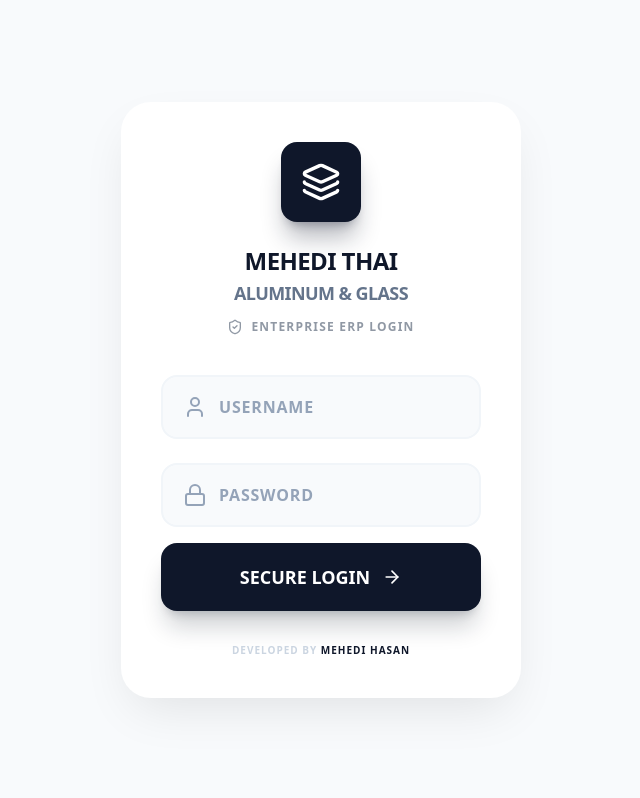
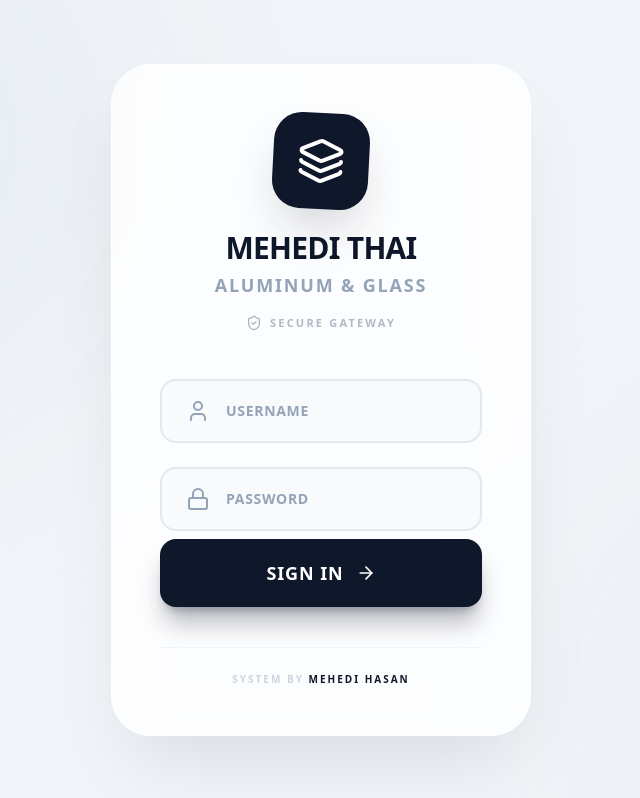
Before and after one commit to Mehedimnm/Mehedi-Thai-Aluminium-Glass, a React (Vite) app: page /login in a window 1280 px wide. Shown: the whole page, without its empty margins (319-959 px from the left). Built offline with nearby package versions, Linux system fonts and the light colour scheme.

Commit message:
Dashboard Update

```diff
--- a/src/Login.jsx
+++ b/src/Login.jsx
@@ -12,7 +12,7 @@ import {
   ShieldCheck
 } from 'lucide-react';
 
-// --- ইনপুট ফিল্ড কম্পোনেন্ট (Green Glow + No Eye Icon) ---
+// --- আল্ট্রা-মডার্ন ইনপুট কম্পোনেন্ট (Red Error + Green Focus) ---
 const InputField = ({
   name,
   type,
@@ -21,46 +21,60 @@ const InputField = ({
   value,
   onChange,
   focused,
-  setFocused
+  setFocused,
+  isError // নতুন প্রপ: এরর আছে কিনা চেক করার জন্য
 }) => {
   const isFocused = focused === name;
   const hasValue = value.length > 0;
   const isActive = isFocused || hasValue;
 
+  // ডায়নামিক স্টাইল ক্লাস
+  let containerClass = "border-slate-200 bg-slate-50 hover:border-slate-300"; // ডিফল্ট
+  let iconClass = "text-slate-400"; // ডিফল্ট আইকন কালার
+  let labelColor = "#94a3b8"; // ডিফল্ট লেবেল কালার
+
+  if (isError) {
+    // 🔴 এরর থাকলে লাল গ্লো
+    containerClass = "border-red-500 bg-white shadow-[0_0_25px_rgba(239,68,68,0.3)] animate-pulse-subtle";
+    iconClass = "text-red-500";
+    labelColor = "#ef4444";
+  } else if (isFocused) {
+    // 🟢 ফোকাস থাকলে সবুজ গ্লো
+    containerClass = "border-green-500 bg-white shadow-[0_0_20px_rgba(34,197,94,0.4)]";
+    iconClass = "text-green-600";
+    labelColor = "#15803d";
+  }
+
   return (
     <div className="relative mb-6 group">
-      {/* Container */}
       <div className={`
-        relative flex items-center overflow-hidden rounded-2xl border-2 transition-all duration-300
-        ${isFocused
-          ? 'border-green-500 bg-white shadow-[0_0_20px_rgba(34,197,94,0.4)]' // ✅ GREEN GLOW EFFECT
-          : 'border-slate-100 bg-slate-50 hover:border-slate-300'
-        }
+        relative flex items-center overflow-hidden rounded-2xl border-[2.5px] transition-all duration-300 h-[64px]
+        ${containerClass}
       `}>
 
-        {/* Icon Section */}
-        <div className={`pl-5 pr-3 transition-colors duration-300 ${isFocused ? 'text-green-600' : 'text-slate-400'}`}>
+        {/* আইকন সেকশন */}
+        <div className={`pl-6 pr-4 transition-colors duration-300 ${iconClass}`}>
           <Icon className="w-6 h-6" />
         </div>
 
-        {/* Floating Label & Input Area */}
-        <div className="relative flex-1 h-[60px]">
-          {/* Floating Label Animation */}
+        {/* ইনপুট এরিয়া */}
+        <div className="relative flex-1 h-full flex flex-col justify-center">
+          {/* ফ্লোটিং লেবেল */}
           <motion.label
             initial={false}
             animate={{
-              y: isActive ? 8 : 18,
-              scale: isActive ? 0.75 : 1,
+              y: isActive ? -10 : 0,
+              scale: isActive ? 0.7 : 1,
               originX: 0,
-              color: isFocused ? '#15803d' : '#94a3b8' // Focused হলে গাঢ় সবুজ টেক্সট
+              color: labelColor
             }}
             transition={{ duration: 0.2, ease: "easeOut" }}
-            className="absolute left-0 font-bold uppercase tracking-wider pointer-events-none z-10"
+            className="absolute font-bold uppercase tracking-wider pointer-events-none text-sm z-10"
           >
             {label}
           </motion.label>
 
-          {/* Actual Input */}
+          {/* আসল ইনপুট */}
           <input
             name={name}
             type={type}
@@ -68,7 +82,7 @@ const InputField = ({
             onChange={onChange}
             onFocus={() => setFocused(name)}
             onBlur={() => setFocused(null)}
-            className="w-full h-full pt-6 pb-2 pr-4 bg-transparent border-none outline-none text-slate-900 font-extrabold text-lg placeholder-transparent z-20 relative"
+            className={`w-full bg-transparent border-none outline-none font-extrabold text-[17px] text-slate-900 placeholder-transparent relative z-20 ${isActive ? 'pt-4' : ''}`}
             autoComplete="off"
           />
         </div>
@@ -84,8 +98,17 @@ const Login = ({ onLogin }) => {
   const [toast, setToast] = useState(null);
   const [shake, setShake] = useState(false);
 
+  // ✅ এরর স্টেট: কোন ফিল্ডে এরর আছে তা মনে রাখার জন্য
+  const [errors, setErrors] = useState({ username: false, password: false });
+
   const handleChange = (e) => {
-    setFormData({ ...formData, [e.target.name]: e.target.value });
+    const { name, value } = e.target;
+    setFormData({ ...formData, [name]: value });
+
+    // টাইপ করলে লাল দাগ সরিয়ে ফেলা হবে
+    if (errors[name]) {
+      setErrors({ ...errors, [name]: false });
+    }
     if (shake) setShake(false);
   };
 
@@ -93,12 +116,17 @@ const Login = ({ onLogin }) => {
     e.preventDefault();
     setToast(null);
 
-    // ভ্যালিডেশন
-    if (!formData.username.trim() || !formData.password.trim()) {
+    // ১. খালি ইনপুট ভ্যালিডেশন
+    const newErrors = {
+      username: !formData.username.trim(),
+      password: !formData.password.trim()
+    };
+    setErrors(newErrors);
+
+    if (newErrors.username || newErrors.password) {
       setShake(true);
       setTimeout(() => setShake(false), 500);
-      setToast({ type: 'warning', text: 'Please enter username & password!' });
-      setTimeout(() => setToast(null), 3000);
+      setToast({ type: 'warning', text: 'Please fill in all fields!' });
       return;
     }
 
@@ -109,126 +137,133 @@ const Login = ({ onLogin }) => {
         setToast({ type: 'success', text: 'Login Successful! Please wait...' });
         setTimeout(() => onLogin(), 1500);
       } else {
+        // ২. ভুল পাসওয়ার্ড ভ্যালিডেশন (লাল দাগ দেখানো)
+        setErrors({ username: true, password: true });
         setShake(true);
         setTimeout(() => setShake(false), 500);
         setToast({ type: 'error', text: 'Incorrect Username or Password!' });
-        setTimeout(() => setToast(null), 3000);
       }
     } catch {
       setToast({ type: 'error', text: 'Network Error! Try again.' });
-      setTimeout(() => setToast(null), 3000);
     }
     setIsLoading(false);
   };
 
   return (
-    <div className="min-h-screen flex items-center justify-center bg-[#f8fafc] relative overflow-hidden font-sans">
+    <div className="min-h-screen flex items-center justify-center bg-[#f1f5f9] relative overflow-hidden font-sans">
 
-      {/* --- উন্নত মানের টোস্ট মেসেজ (আপনার পছন্দের ডিজাইন) --- */}
+      {/* টোস্ট নোটিফিকেশন */}
       <AnimatePresence>
         {toast && (
           <motion.div
-            initial={{ opacity: 0, y: -40, x: '-50%' }}
-            animate={{ opacity: 1, y: 24, x: '-50%' }}
-            exit={{ opacity: 0, y: -40, x: '-50%' }}
-            className="fixed top-0 left-1/2 z-[10000] flex items-center gap-3 bg-white px-6 py-4 rounded-2xl shadow-[0_20px_60px_-15px_rgba(0,0,0,0.15)] min-w-[340px] border border-slate-100"
+            initial={{ opacity: 0, y: -50, x: '-50%' }}
+            animate={{ opacity: 1, y: 30, x: '-50%' }}
+            exit={{ opacity: 0, y: -50, x: '-50%' }}
+            className="fixed top-0 left-1/2 z-[10000] flex items-center gap-4 bg-white px-6 py-4 rounded-2xl shadow-[0_20px_60px_-15px_rgba(0,0,0,0.15)] min-w-[360px] border border-slate-100"
           >
-            {/* আইকন বক্স */}
-            <div className={`w-10 h-10 rounded-xl flex items-center justify-center shrink-0 ${
-              toast.type === 'success' ? 'bg-emerald-100 text-emerald-600' :
-              toast.type === 'error' ? 'bg-red-100 text-red-600' : 'bg-amber-100 text-amber-600'
+            <div className={`w-12 h-12 rounded-xl flex items-center justify-center shrink-0 shadow-sm ${
+              toast.type === 'success' ? 'bg-emerald-50 text-emerald-600' :
+              toast.type === 'error' ? 'bg-red-50 text-red-600' : 'bg-amber-50 text-amber-600'
             }`}>
-              {toast.type === 'success' && <CheckCircle className="w-5 h-5" />}
-              {toast.type === 'error' && <XCircle className="w-5 h-5" />}
-              {toast.type === 'warning' && <AlertTriangle className="w-5 h-5" />}
+              {toast.type === 'success' && <CheckCircle className="w-6 h-6" />}
+              {toast.type === 'error' && <XCircle className="w-6 h-6" />}
+              {toast.type === 'warning' && <AlertTriangle className="w-6 h-6" />}
             </div>
 
-            {/* টেক্সট */}
             <div>
-              <p className="font-bold text-slate-800 text-sm">
-                {toast.type === 'success' ? 'Success' : toast.type === 'error' ? 'Error' : 'Warning'}
+              <p className="font-extrabold text-slate-900 text-sm uppercase tracking-wide">
+                {toast.type === 'success' ? 'Access Granted' : toast.type === 'error' ? 'Access Denied' : 'Attention'}
               </p>
-              <p className="text-xs font-medium text-slate-500 mt-0.5">{toast.text}</p>
+              <p className="text-xs font-semibold text-slate-500 mt-1">{toast.text}</p>
             </div>
           </motion.div>
         )}
       </AnimatePresence>
 
-      {/* --- মেইন লগিন কার্ড --- */}
+      {/* ব্যাকগ্রাউন্ড শেপস */}
+      <div className="absolute top-[-20%] left-[-10%] w-[600px] h-[600px] bg-slate-200/50 rounded-full blur-[100px]" />
+      <div className="absolute bottom-[-20%] right-[-10%] w-[500px] h-[500px] bg-slate-200/50 rounded-full blur-[100px]" />
+
+      {/* মেইন কার্ড */}
       <motion.div
         initial={{ opacity: 0, scale: 0.95 }}
         animate={{ opacity: 1, scale: 1 }}
         transition={{ duration: 0.5, ease: "easeOut" }}
-        className="w-full max-w-[400px] mx-4 relative z-10"
+        className="w-full max-w-[420px] mx-4 relative z-10"
       >
         <motion.div
-          animate={shake ? { x: [-8, 8, -8, 8, 0] } : {}}
+          animate={shake ? { x: [-10, 10, -10, 10, 0] } : {}}
           transition={{ duration: 0.3 }}
-          className="bg-white p-8 md:p-10 rounded-[30px] shadow-[0_20px_50px_-12px_rgba(0,0,0,0.1)]"
+          className="bg-white/80 backdrop-blur-xl p-8 md:p-12 rounded-[40px] shadow-[0_40px_80px_-20px_rgba(0,0,0,0.1)] border border-white"
         >
           {/* হেডার */}
-          <div className="text-center mb-10">
-            <div className="w-20 h-20 bg-slate-900 rounded-2xl flex items-center justify-center mx-auto mb-6 shadow-xl shadow-slate-900/30">
-              <Layers className="w-10 h-10 text-white" />
+          <div className="text-center mb-12">
+            <div className="w-24 h-24 bg-slate-900 rounded-[28px] flex items-center justify-center mx-auto mb-6 shadow-2xl shadow-slate-900/20 transform rotate-3 hover:rotate-0 transition-all duration-500">
+              <Layers className="w-12 h-12 text-white" />
             </div>
-            <h1 className="text-2xl font-black text-slate-900 uppercase leading-tight tracking-tight">
+            <h1 className="text-3xl font-black text-slate-900 uppercase leading-none tracking-tight">
               MEHEDI THAI <br />
-              <span className="text-slate-500 text-lg">ALUMINUM & GLASS</span>
+              <span className="text-slate-400 text-lg font-extrabold tracking-widest block mt-2">ALUMINUM & GLASS</span>
             </h1>
-            <div className="flex items-center justify-center gap-2 mt-3 opacity-60">
-              <ShieldCheck className="w-4 h-4 text-slate-600" />
-              <p className="text-xs font-bold text-slate-600 uppercase tracking-widest">Enterprise ERP Login</p>
+            <div className="flex items-center justify-center gap-2 mt-4 opacity-50">
+              <ShieldCheck className="w-4 h-4 text-slate-500" />
+              <p className="text-[11px] font-bold text-slate-500 uppercase tracking-[0.2em]">Secure Gateway</p>
             </div>
           </div>
 
           {/* ফর্ম */}
-          <form onSubmit={handleLogin} className="space-y-4">
+          <form onSubmit={handleLogin} className="space-y-2">
 
             <InputField
               name="username"
-              type="text" // ইউজারনেম দেখা যাবে
+              type="text"
               label="Username"
               icon={User}
               value={formData.username}
               onChange={handleChange}
               focused={focused}
               setFocused={setFocused}
+              isError={errors.username} // 🔴 এরর পাস করা হচ্ছে
             />
 
             <InputField
               name="password"
-              type="password" // পাসওয়ার্ড লুকানো থাকবে (Eye Icon নেই)
+              type="password"
               label="Password"
               icon={Lock}
               value={formData.password}
               onChange={handleChange}
               focused={focused}
               setFocused={setFocused}
+              isError={errors.password} // 🔴 এরর পাস করা হচ্ছে
             />
 
-            {/* সাবমিট বাটন - সলিড ব্ল্যাক */}
+            {/* বাটন */}
             <motion.button
-              whileHover={{ scale: 1.02 }}
+              whileHover={{ scale: 1.02, backgroundColor: '#0f172a' }}
               whileTap={{ scale: 0.98 }}
               type="submit"
               disabled={isLoading}
-              className="w-full mt-4 bg-slate-900 hover:bg-slate-800 text-white font-extrabold py-5 rounded-2xl shadow-xl shadow-slate-900/20 transition-all flex items-center justify-center gap-3 group"
+              className="w-full mt-6 bg-slate-900 text-white font-black py-5 rounded-2xl shadow-xl shadow-slate-900/30 transition-all flex items-center justify-center gap-3 overflow-hidden relative group"
             >
               {isLoading ? (
-                <div className="w-6 h-6 border-4 border-white/30 border-t-white rounded-full animate-spin" />
+                <div className="flex items-center gap-2">
+                  <div className="w-5 h-5 border-[3px] border-white/30 border-t-white rounded-full animate-spin" />
+                  <span className="text-sm tracking-widest uppercase">Verifying...</span>
+                </div>
               ) : (
                 <>
-                  <span className="text-lg">SECURE LOGIN</span>
-                  <ArrowRight className="w-5 h-5 group-hover:translate-x-1 transition-transform" />
+                  <span className="text-lg tracking-wider">SIGN IN</span>
+                  <ArrowRight className="w-5 h-5 group-hover:translate-x-2 transition-transform duration-300" />
                 </>
               )}
             </motion.button>
           </form>
 
           {/* ফুটার */}
-          <div className="mt-8 text-center">
-            <p className="text-[10px] font-bold text-slate-300 uppercase tracking-widest">
-              Developed by <span className="text-slate-900">MEHEDI HASAN</span>
+          <div className="mt-10 pt-6 border-t border-slate-100 text-center">
+            <p className="text-[10px] font-bold text-slate-300 uppercase tracking-[0.2em]">
+              System By <span className="text-slate-900">MEHEDI HASAN</span>
             </p>
           </div>
         </motion.div>
```
